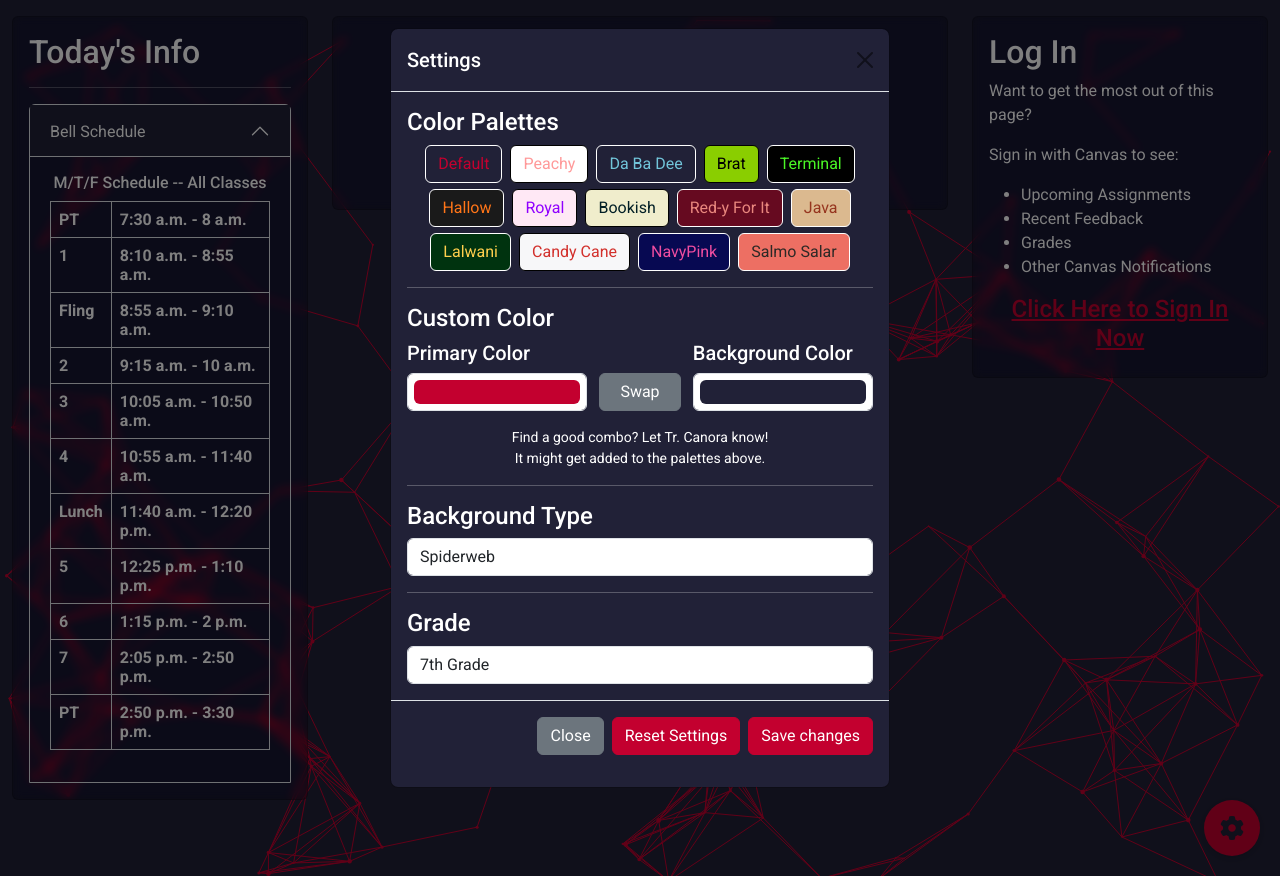
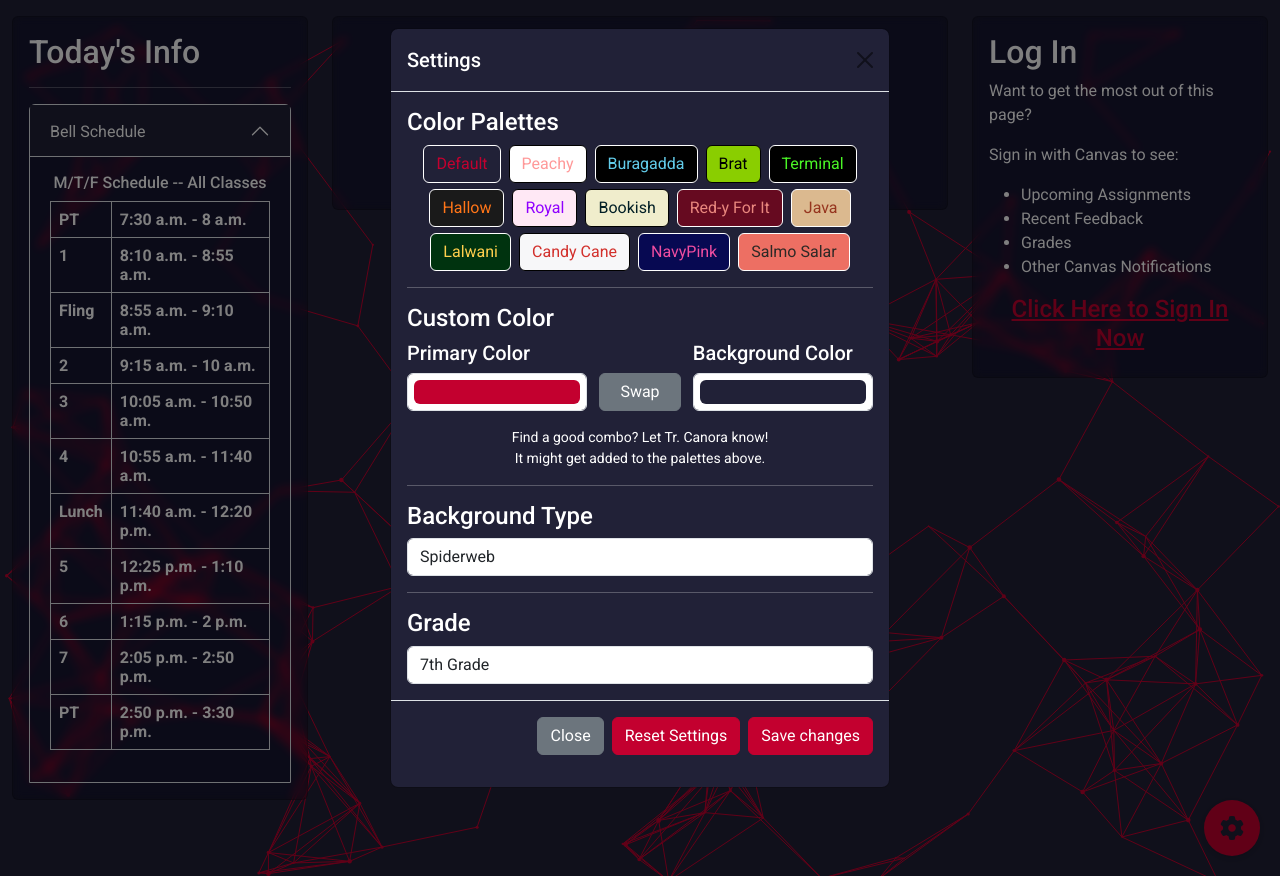
Before and after one commit to dc74089/schooldash, a Django app: page / in a window 1280 px wide, after a click that opens the changed part. Run offline with Django 4.2, Linux system fonts and the light colour scheme; data that the repository does not hold is empty; some libraries are stand-ins or nearby versions.

Commit message:
New color palette

```diff
--- a/app/templates/app/index.html
+++ b/app/templates/app/index.html
@@ -452,8 +452,8 @@
                  onclick="palette('#c3002f', '#212137')">Default</a>
               <a href="#" class="btn mx-1" style="background-color: #ffffff; color: #FF9999; border-color: black"
                  onclick="palette('#FF9999', '#ffffff')">Peachy</a>
-              <a href="#" class="btn mx-1" style="background-color: #212137; color: #72c5da; border-color: white"
-                 onclick="palette('#72c5da', '#212137')">Da Ba Dee</a>
+              <a href="#" class="btn mx-1" style="background-color: #000000; color: #62CCEA; border-color: white"
+                 onclick="palette('#62CCEA', '#000000')">Buragadda</a>
               <a href="#" class="btn mx-1" style="background-color: #8ACE00; color: black; border-color: black"
                  onclick="palette('#000000', '#8ACE00')">Brat</a>
               <a href="#" class="btn mx-1" style="background-color: black; color: #4af626; border-color: white"
```
